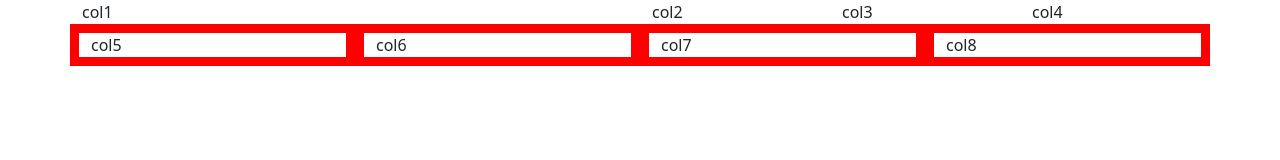
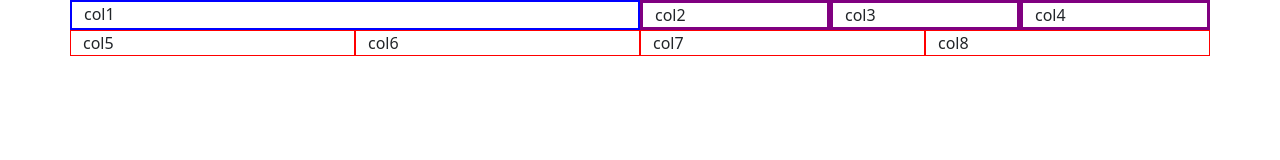
Before and after one commit to dreadkashan/New-folder--5-, a plain HTML site: page index.htm in a window 1280 px wide. Drawn offline with nearby package versions, Linux system fonts and the light colour scheme.

Commit message:
commit v3

```diff
--- a/style.css
+++ b/style.css
@@ -1,3 +1,9 @@
 .col{
-    border: 9px solid red;
+    border: 1px solid red;
 }
+.col-6{
+    border: 2px solid blue;
+}
+.col-2{
+    border: 3px solid purple;
+}
```
